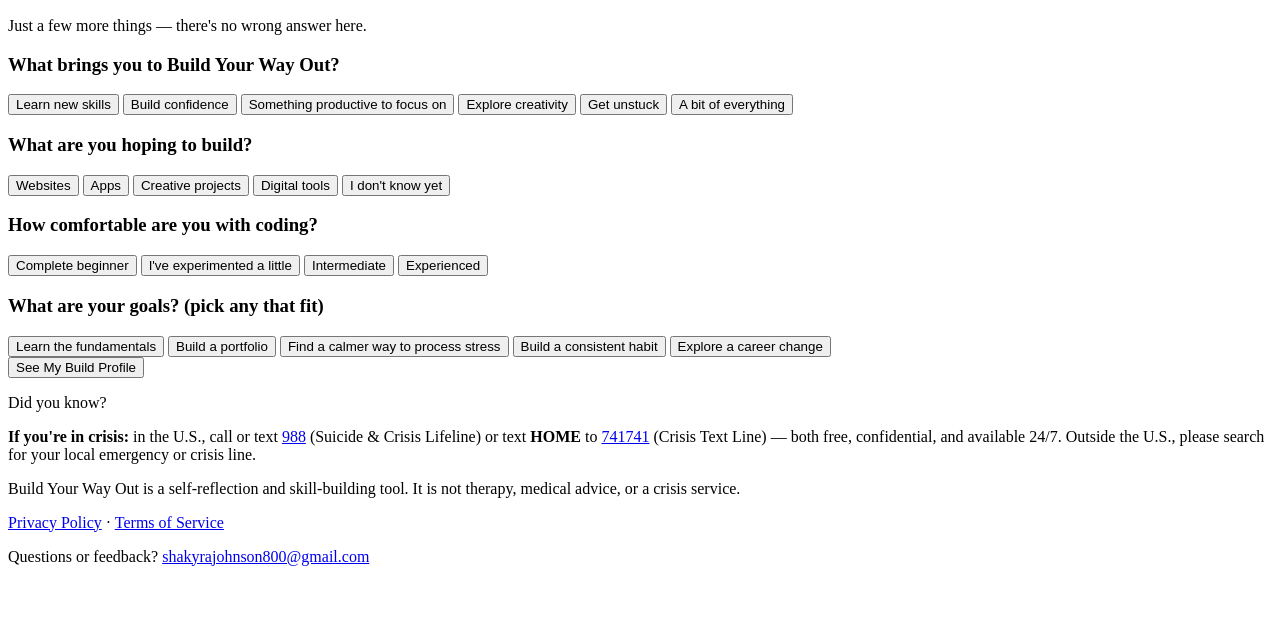
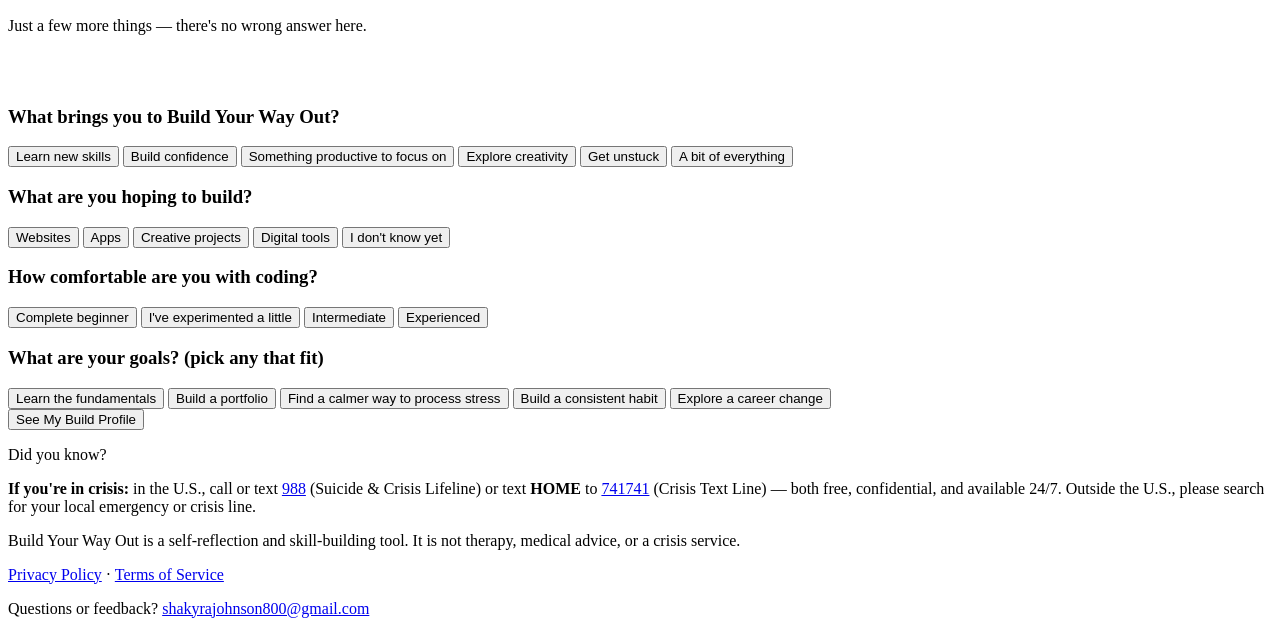
Before and after one commit to JohnsonShakyraFS/buildyourwayout, a website with bundled scripts: page onboarding-questionnaire.html in a window 1280 px wide. Shown: the part 272-906 px from the top of the page. Before the commit the page ends 854 px from the top, so only its background shows below. Built offline with nearby package versions, Linux system fonts and the light colour scheme; a script that the page names is missing.

Commit message:
fixed spacing

```diff
--- a/onboarding-questionnaire.html
+++ b/onboarding-questionnaire.html
@@ -43,7 +43,7 @@
 
 <section class="reflection-header">
   <h1>Almost there.</h1>
-  <p>Just a few more things — there's no wrong answer here.</p>
+  <p>Just a few more things — there's no wrong answer here.</p> <br><br>
 </section>
 
 <form id="onboardingForm" class="reflection-form onboarding-form">
```
Also changed, not shown: onboarding-results.html (+1 -0 lines), www/icons/og-image.png.
